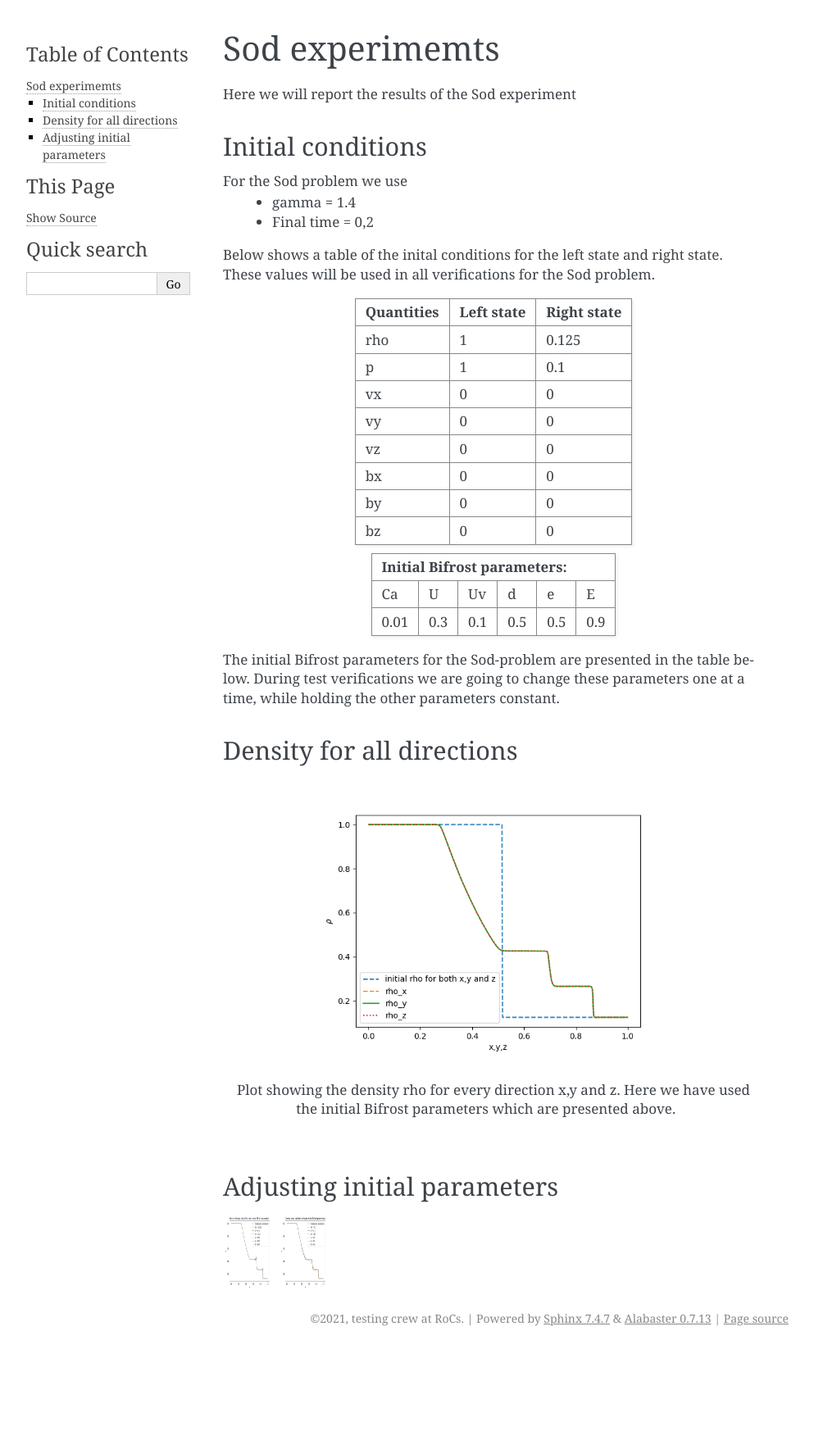
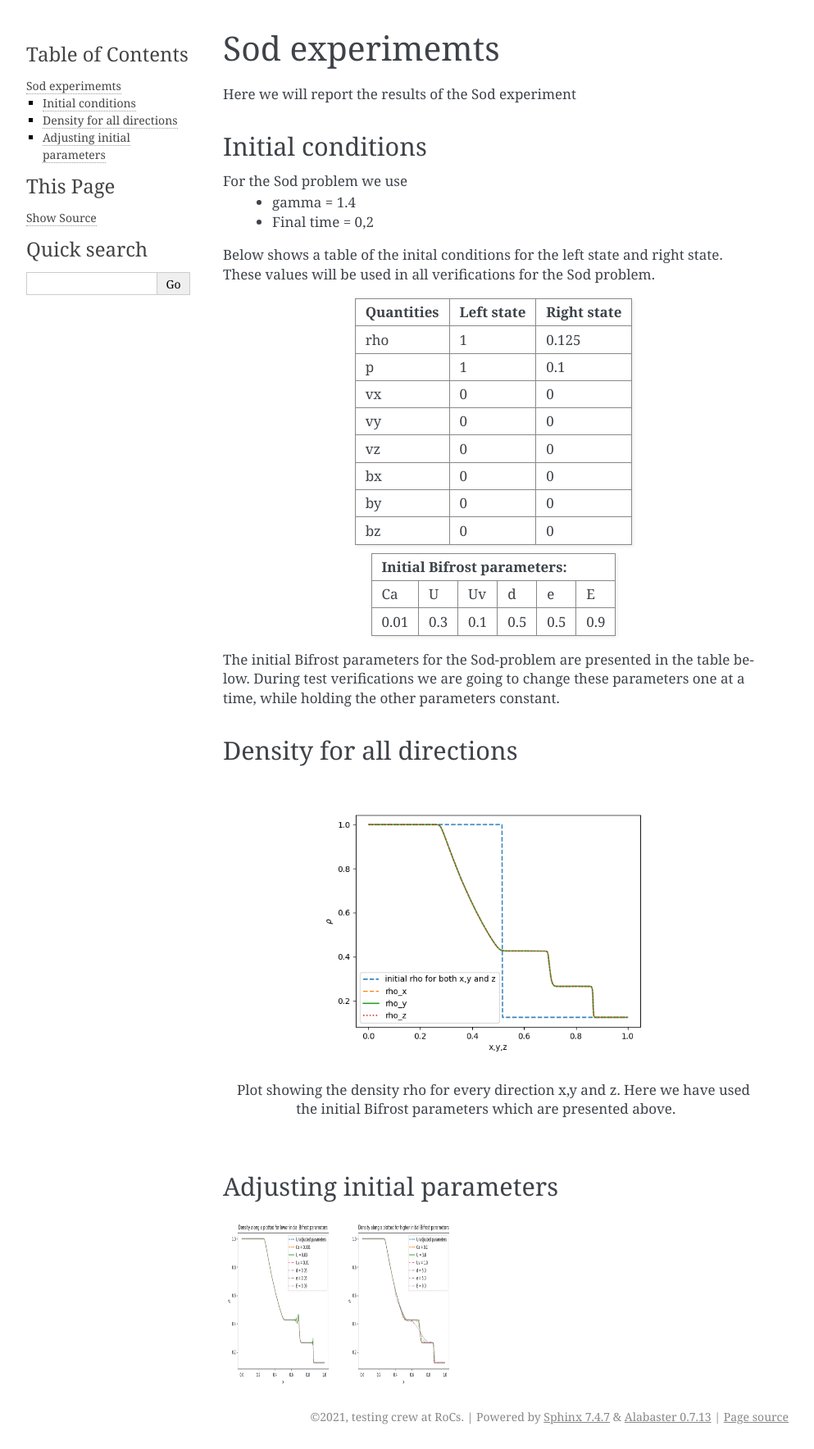
Before and after one commit to guadabsb15/summer_2021_report, a Sphinx documentation site: the page built from docs/source/sod.rst, in a window 1280 px wide. Shown: the whole page at 82% size, without its empty margins (148-1141 px from the left). Built offline with Sphinx 7.4.7, drawn with Linux system fonts in a browser that asks for light colours; before the commit the page ends 1648 px from its top, so only the background shows below that.

Commit message:
minor image ajustment

```diff
--- a/docs/source/sod.rst
+++ b/docs/source/sod.rst
@@ -54,8 +54,8 @@ Adjusting initial parameters
 ----------------------------
 
 .. image:: images_sod_bifrost/sod_bifrost_x_ibf_l_rho.png
-    :scale: 20 %
+    :scale: 45 %
     :width: 48 %
 .. image:: images_sod_bifrost/sod_bifrost_x_ibf_h_rho.png
-    :scale: 20 %
+    :scale: 45 %
     :width: 48 %
```
